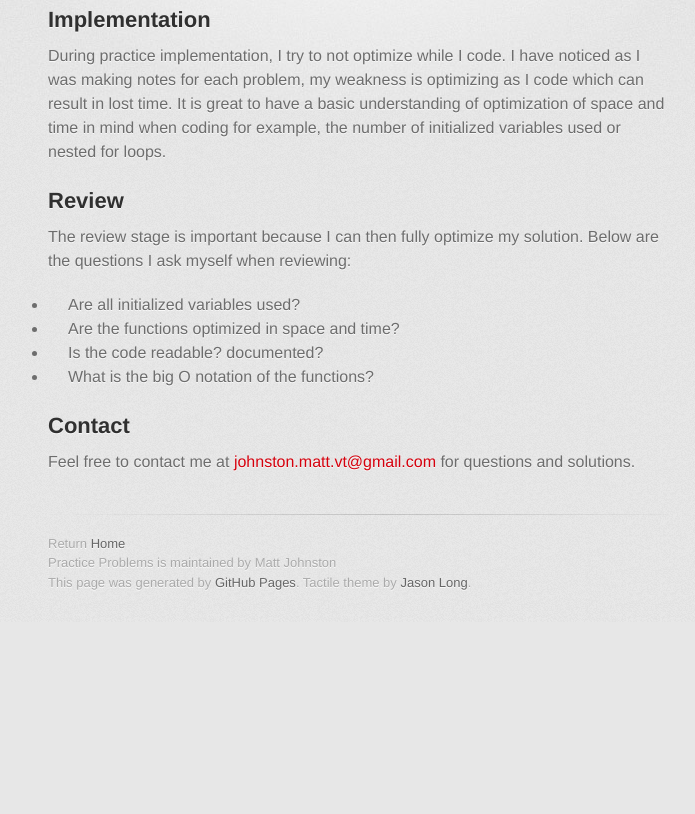
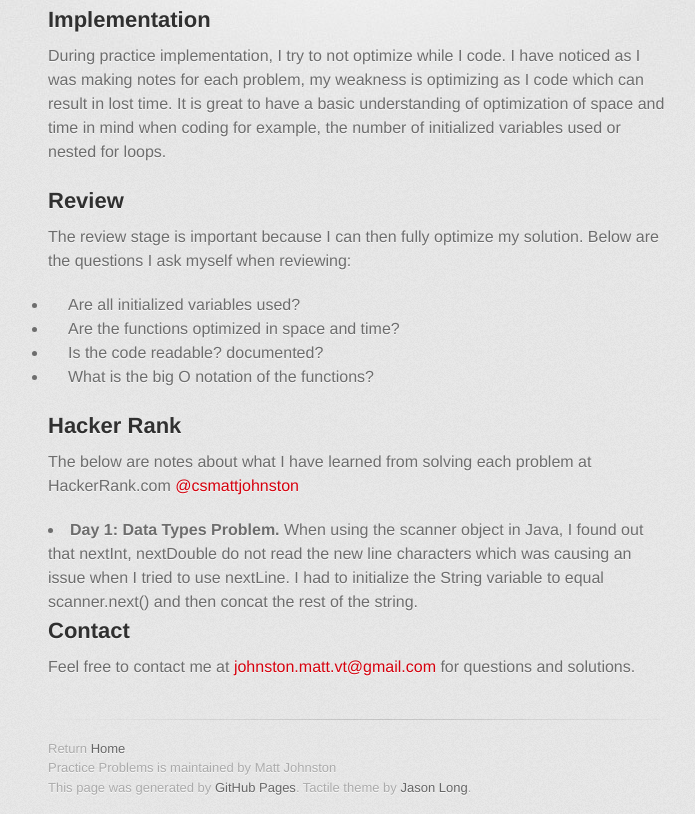
Before and after one commit to csmattjohnston/ExerciseProblems, a plain HTML site: page index.html in a window 1280 px wide. Shown: the part 473-1287 px from the top of the page, without its empty margins (282-977 px from the left). Before the commit the page ends 1095 px from the top, so only its background shows below. Drawn offline with Linux system fonts and the light colour scheme; a web font is replaced by a local one.

Commit message:
hacker rank

```diff
--- a/index.html
+++ b/index.html
@@ -54,6 +54,15 @@
 </ul>
 
 <h2>
+<a id="Hacker Rank" class="anchor" href="#hackerrank" aria-hidden="true"><span aria-hidden="true" class="octicon octicon-link"></span></a>Hacker Rank</h2>
+
+<p>The below are notes about what I have learned from solving each problem at HackerRank.com <a href="https://www.hackerrank.com/csmattjohnston">@csmattjohnston</a></p>
+
+<li>
+<strong>Day 1: Data Types Problem.</strong> When using the scanner object in Java, I found out that nextInt, nextDouble do not read the new line characters which was causing an issue when I tried to use nextLine. I had to initialize the String variable to equal scanner.next() and then concat the rest of the string. </a>
+</li>
+
+<h2>
 <a id="contact" class="anchor" href="#contact" aria-hidden="true"><span aria-hidden="true" class="octicon octicon-link"></span></a>Contact</h2>
 
 <p>Feel free to contact me at <a href="mailto:johnston.matt.vt@gmail.com">johnston.matt.vt@gmail.com</a> for questions and solutions.</p>
```
Also changed, not shown: 2 other files.
